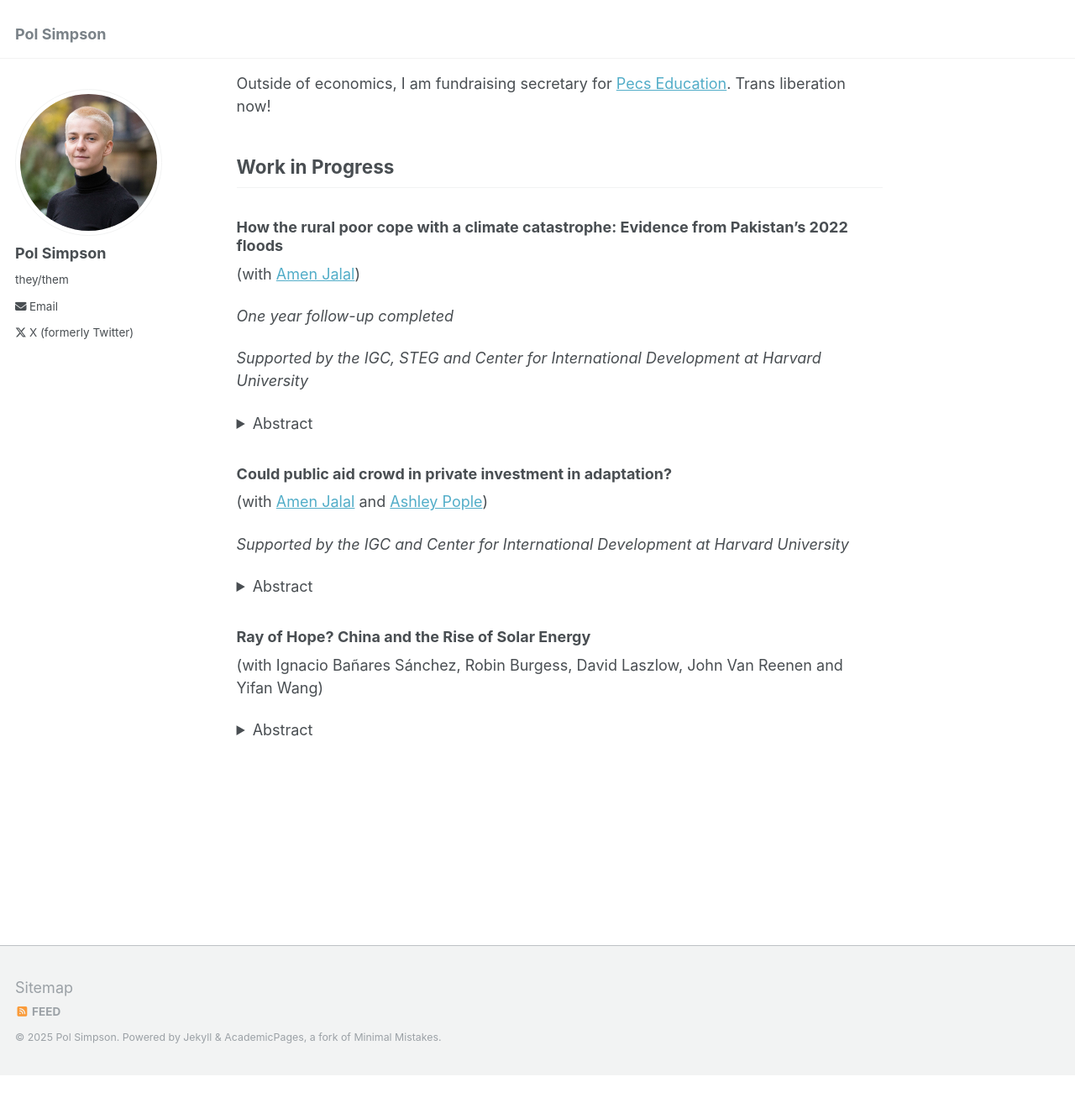
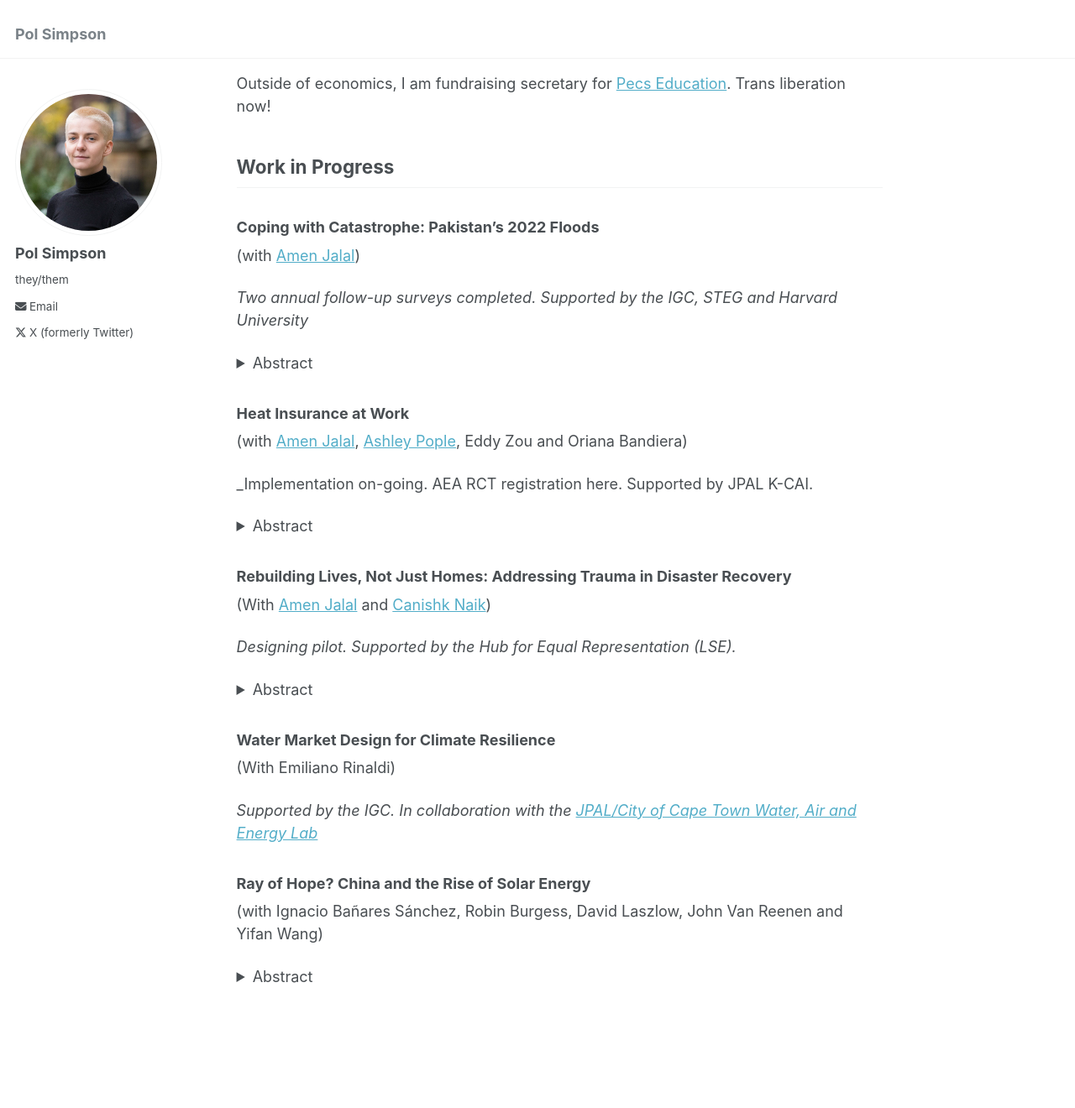
Before and after one commit to polsimpson/polsimpson.github.io, a Jekyll site: the page built from _pages/about.md, in a window 1280 px wide and 1400 px high, scrolled down 360 px. Shown: the top 1320 px of the window at 84% size. Built offline with Jekyll 4.4.1, drawn with Linux system fonts in a browser that asks for light colours; before the commit the page ends 1642 px from its top, so only the background shows below that; some of the changed text lies outside the part shown.

Commit message:
Update about.md

```diff
--- a/_pages/about.md
+++ b/_pages/about.md
@@ -17,29 +17,47 @@ Outside of economics, I am fundraising secretary for [Pecs Education](https://pe
 
 ## Work in Progress
 
-### How the rural poor cope with a climate catastrophe: Evidence from Pakistan’s 2022 floods
+### Coping with Catastrophe: Pakistan’s 2022 Floods
 
 (with [Amen Jalal](https://amenjalal.com))
 
-_One year follow-up completed_
-
-_Supported by the IGC, STEG and Center for International Development at Harvard University_
+_Two annual follow-up surveys completed. Supported by the IGC, STEG and Harvard University_
 
 <details>
   <summary>Abstract</summary>
-Extreme weather events are increasingly common as a result of climate change. Yet little is known about how exceptional climate shocks affect the lives of those most vulnerable to them, or about the barriers they face to moving out of harm's way. In this project, we study the effects of the 2022 flooding in Pakistan, which has affected 33 million households and left one third of the country under water. We leverage pre- and post-flood panel data on a random sample of 5,000 low-income, rural households across 6 districts of Sindh, who vary in their local exposure to the 2022 floods. We study (i) how floods impact these households, (ii) what decisions they make to cope with the immediate consequences of this shock, and (iii) what forces shape their forward-looking adaptation decisions. We exploit plausibly random local variation in flood water inundation – i.e., precipitation interacted with topography – conditional on historical likelihood of inundation and district fixed effects. Our outcomes include flood damages (e.g. loss of income or assets, health impacts, and disruption of social networks and trade), coping strategies (e.g. drawdown of savings, sale of assets, new loans, increased labour supply, changes to educational or nuturitional investments) and adaptation (e.g. diversification of networks or assets, and migration).
+Disaster response policies often focus on immediate relief or long-term reconstruction, but what happens in between? We examine how the impacts of Pakistan's 2022 floods evolve over two years, by collecting panel data from 5,100 low-income households across six districts, and leveraging exogenous local variation in topography and rainfall to estimate causal effects. One year post-floods, a more severe flood shock depleted household assets and reduced labor demand, prompting households to sell assets, commute further for work, and turn to self-employment. They also received more formal and informal aid. As a result, they were able to sustain consumption levels on par with less affected households. However, by year two these patterns are reversed: more flooded households have returned to private employment, working similar hours as less flooded households, but doing so at lower wages. They are also more likely to report reducing consumption and health expenditure, taking new loans and drawing down savings to make ends meet. We also find that more intense floods have persistent negative impacts on physical and mental health - particularly women’s. These findings reveal a medium-run assistance gap: after emergency relief but before long-run reconstruction, households face income risks that standard disaster response overlooks, allowing the effects of climate shocks to persist through labor markets.
+
 </details>
 
-### Could public aid crowd in private investment in adaptation?
+### Heat Insurance at Work
 
-(with [Amen Jalal](https://amenjalal.com) and [Ashley Pople](https://www.ashleypople.com))
+(with [Amen Jalal](https://amenjalal.com), [Ashley Pople](https://www.ashleypople.com), Eddy Zou and Oriana Bandiera)
 
-_Supported by the IGC and Center for International Development at Harvard University_
+_Implementation on-going. AEA RCT registration here. Supported by JPAL K-CAI.
 
 <details>
   <summary>Abstract</summary>
-When natural disasters strike, many governments compensate for damages. Theory suggests this may create moral hazard, increasing the aggregate costs of disasters. Does this prediction apply in the presence of missing markets and non-homothetic preferences? In this project, we will develop a model of household adaptation and government aid with these features. We also use two experiments - a randomized public works program, and a survey experiment - to study the impact of (i) receiving aid (ii) expectation of future aid, on households’ private investment, adaptation, and beliefs.
+Heatwaves, intensified by climate change, hit the poorest the hardest. Many are exposed to dangerous temperatures through outdoor work or limited access to adaptive resources. In 2024, 37 cities in India surpassed 45°C (113°F), and around 40,000 heat stroke cases were reported. How can social protection systems evolve to address the growing losses caused by extreme heat? We evaluate an innovative intervention in India that offers automatic daily wage payments to low-income workers when temperatures exceed a predetermined threshold. Developed by the Self Employed Women’s Association (SEWA) – a union representing over 3 million informal workers – the scheme is the world’s first parametric heat insurance product targeting earnings loss. We use a randomized encouragement design, incentivizing SEWA officers to promote enrollment in 2,821 treatment villages, while 2,821 control villages receive no targeted outreach. Panel survey data – combined with high-frequency measurement during the hot season – will allow us to estimate impacts on labor supply, financial decisions, health, consumption, and adaptive behavior. We also assess willingness to pay relative to actuarially fair pricing, providing evidence on the potential for commercial insurance-based heat protection.
 </details>
+
+### Rebuilding Lives, Not Just Homes: Addressing Trauma in Disaster Recovery
+
+(With [Amen Jalal](https://amenjalal.com) and [Canishk Naik](https://canishknaik.github.io))
+
+_Designing pilot. Supported by the Hub for Equal Representation (LSE)._
+
+<details>
+  <summary>Abstract</summary>
+
+  Disaster recovery often focuses on rebuilding physical infrastructure, overlooking the mental health impact of traumatic events like floods. In Pakistan, where flooding in 2022 submerged a third of the country and lasted up to 8 months, women exposed to a more intense flood shock were 11 pp more likely to have severe psychological distress 2 years later. Ignoring mental health in reconstruction may prolong the socio-economic impact of disasters by limiting individuals’ ability to work, plan, and recover. This project explores complementarities between mental health support and the standard infrastructure-focused approach by randomizing a trauma-based mental health intervention and leveraging natural variation in access to a housing reconstruction program in a 2x2 design. Our findings aim to measure the non-economic losses and damages of climate catastrophes, and inform more holistic disaster recovery policies that address both physical and psychological needs.
+
+  </details>
+
+### Water Market Design for Climate Resilience
+
+(With Emiliano Rinaldi)
+
+_Supported by the IGC. In collaboration with the [JPAL/City of Cape Town Water, Air and Energy Lab](https://www.povertyactionlab.org/page/water-air-and-energy-wae-lab-city-cape-town)_
 
 ### Ray of Hope? China and the Rise of Solar Energy
 
```
Also changed, not shown: other parts of _pages/about.md (+1 -1 lines).
